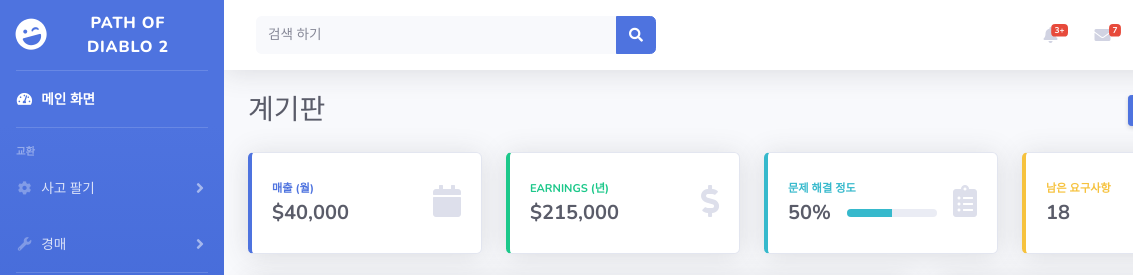
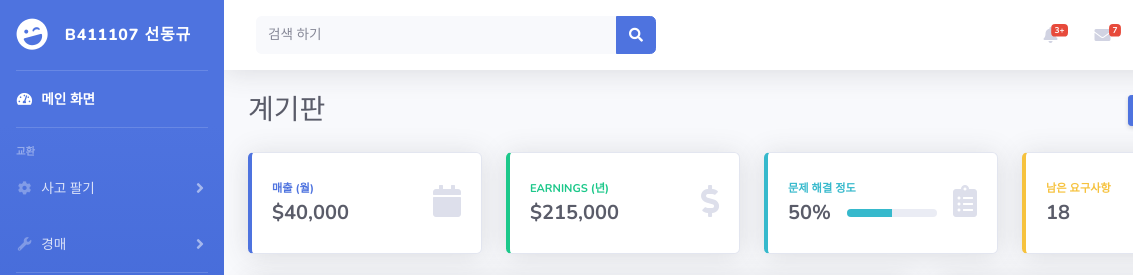
Before and after one commit to SunDongGyu/wetsiteDemo, a website with bundled scripts: page index.html in a window 1280 px wide. Shown: the top 275 px of the page, 0-1133 px from the left. Built offline with nearby package versions, Linux system fonts and the light colour scheme.

Commit message:
Update index.html

```diff
--- a/index.html
+++ b/index.html
@@ -9,7 +9,7 @@
     <meta name="description" content="">
     <meta name="author" content="">
 
-    <title>면목없이</title>
+    <title>소프트 웨어 공학 과제5</title>
 
     <!-- Custom fonts for this template-->
     <link href="vendor/fontawesome-free/css/all.min.css" rel="stylesheet" type="text/css">
@@ -35,7 +35,7 @@
                 <div class="sidebar-brand-icon rotate-n-15">
                     <i class="fas fa-laugh-wink"></i>
                 </div>
-                <div class="sidebar-brand-text mx-3">path of diablo 2</div>
+                <div class="sidebar-brand-text mx-3">b411107 선동규</div>
             </a>
 
             <!-- Divider -->
```
